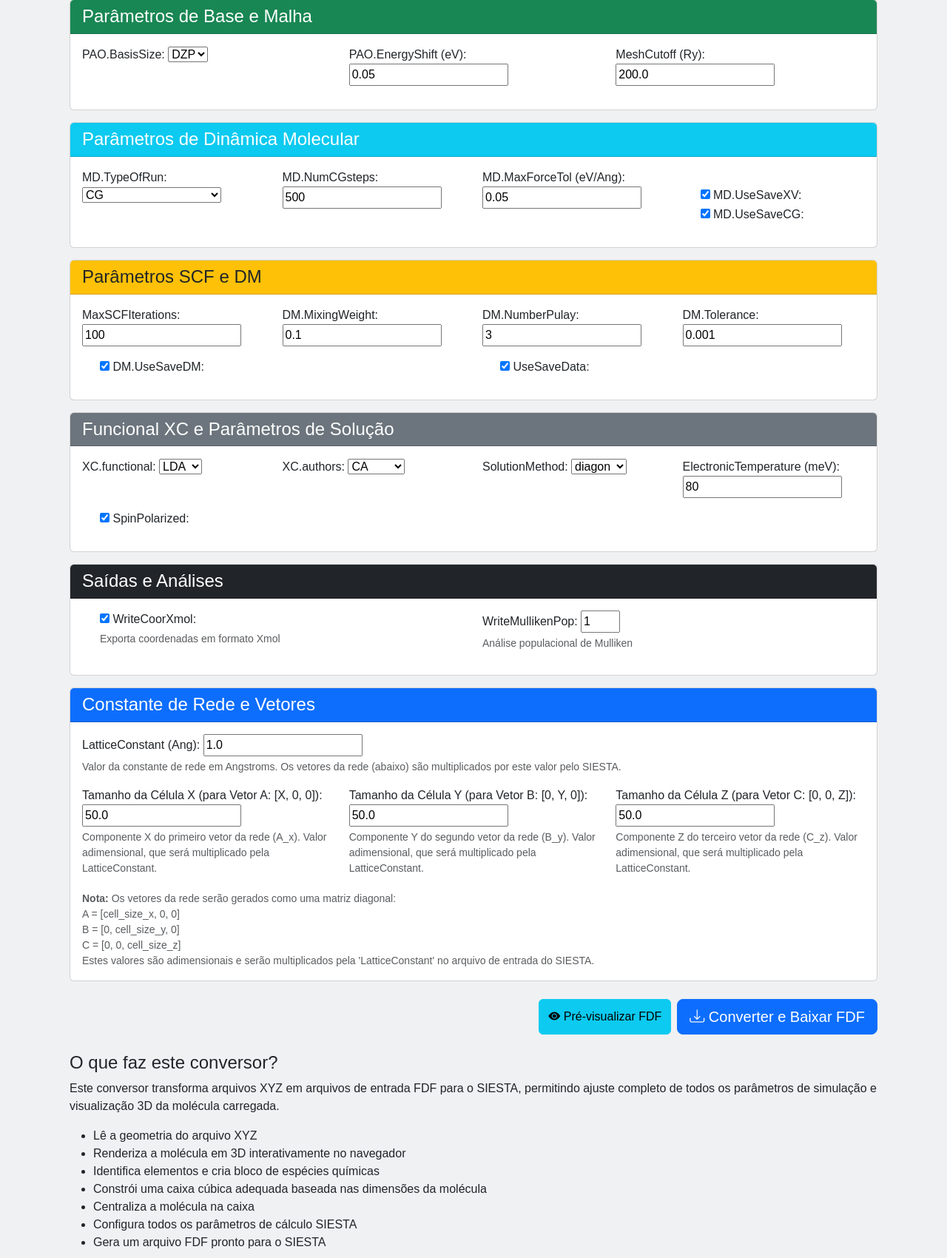
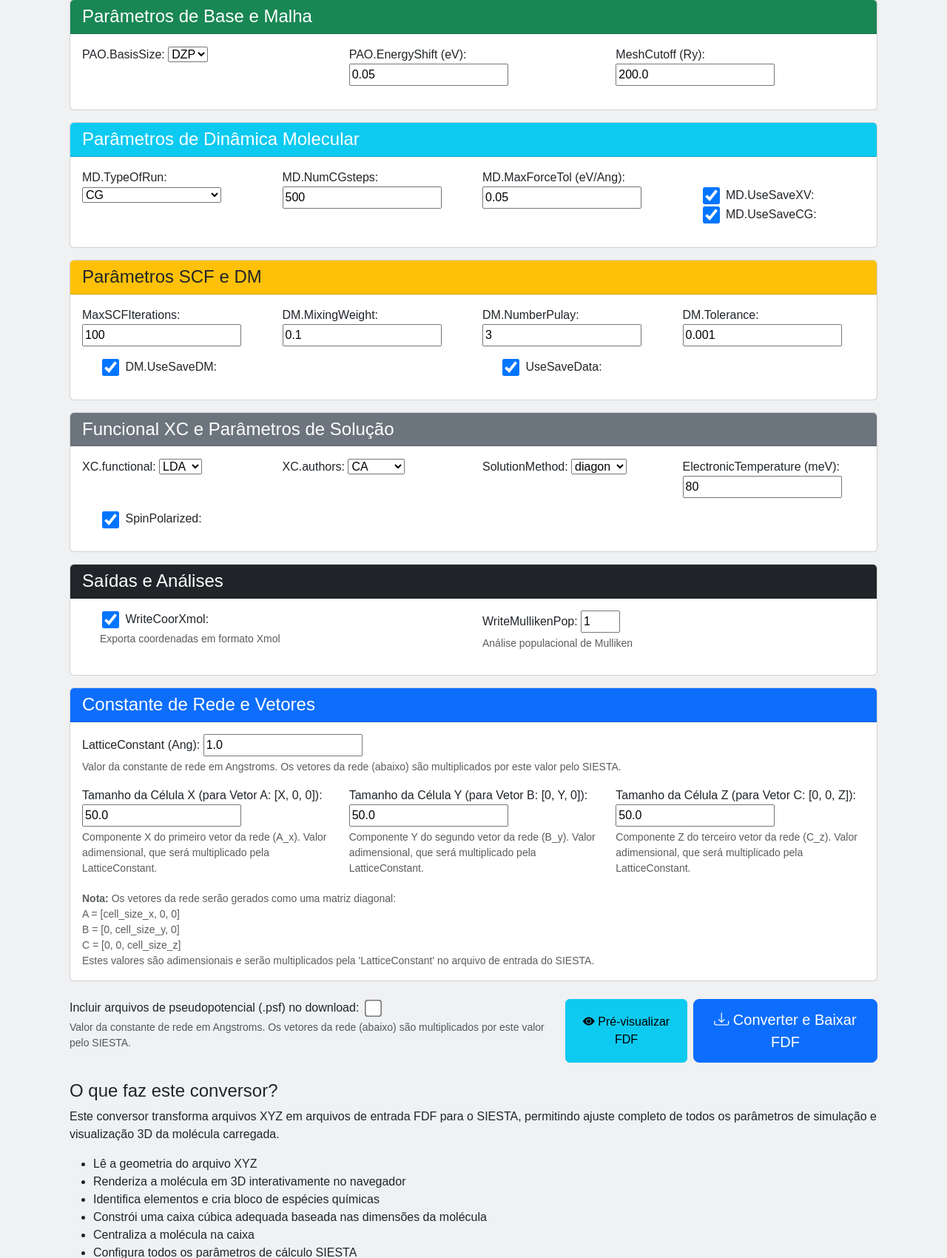
Before and after one commit to GustavoGarciaPereira/SIESTA_Platform, a Django app: page /convert/ in a window 1280 px wide. Shown: the part 906-2606 px from the top of the page at 74% size. Run offline with Django 4.2, Linux system fonts and the light colour scheme.

Commit message:
add pseudos em zip

```diff
--- a/converter/templates/base.html
+++ b/converter/templates/base.html
@@ -43,6 +43,17 @@
         .container {
             flex: 1; /* Faz com que o conteúdo principal ocupe o espaço restante */
         }
+        input[type="checkbox"] {
+            /* Aumenta o tamanho do checkbox. Ajuste o valor 1.8 como desejar. */
+            transform: scale(1.8);
+
+            /* Opcional, mas recomendado: Adiciona um espaço para não colar no texto. */
+            margin-right: 9px;
+            margin-left: 8px;
+
+            /* Opcional, mas recomendado: Melhora o alinhamento vertical com o texto. */
+            vertical-align: middle;
+          }
     </style>
     {% block extra_css %}{% endblock %}  <!-- Bloco para CSS adicional específico de páginas -->
 </head>
--- a/converter/templates/converter/upload.html
+++ b/converter/templates/converter/upload.html
@@ -347,6 +347,14 @@
 
         <!-- Botões de ação no final do formulário -->
         <div class="d-flex gap-2 justify-content-end mt-4 mb-4">
+            <div class="mb-3">
+                {{ form.download_pseudos.label_tag }}
+                {{ form.download_pseudos }}
+                {% if form.download_pseudos.errors %}
+                <div class="invalid-feedback d-block">{{ form.download_pseudos.errors }}</div>
+                {% endif %}
+                <div class="form-text">{{ form.lattice_constant.help_text }}</div>
+            </div>
             <button type="button" id="previewButton" class="btn btn-info">
                 <i class="bi bi-eye-fill"></i> Pré-visualizar FDF
             </button>
--- a/converter/views.py
+++ b/converter/views.py
@@ -2,6 +2,7 @@ import os
 
 from django.urls import reverse_lazy
 import numpy as np
+import zipfile
 from django.shortcuts import render
 from django.http import HttpResponse, JsonResponse
 from django.conf import settings
@@ -45,6 +46,12 @@ import io
 from collections import OrderedDict
 
 class SIESTAParametersForm(forms.Form):
+    download_pseudos = forms.BooleanField(
+            label='Incluir arquivos de pseudopotencial (.psf) no download',
+            required=False,
+            initial=False,
+            help_text='Se marcado, o download será um arquivo .zip contendo o .fdf e os arquivos .psf necessários.'
+        )
 
     lattice_constant = forms.FloatField(
             label='LatticeConstant (Ang)',
@@ -222,28 +229,72 @@ class ConvertView(View):
             system_name = xyz_file.name.rsplit('.', 1)[0]
 
         # Converte o arquivo
-        fdf_content = self.convert_xyz_to_fdf(xyz_file, system_name, params)
+        fdf_content, unique_species = self.convert_xyz_to_fdf(xyz_file, system_name, params)
 
-        # Verifica se é uma solicitação de pré-visualização ou download
         if 'preview' in request.POST:
+            # Lógica de preview permanece a mesma
             if request.headers.get('X-Requested-With') == 'XMLHttpRequest':
-                # Retorna apenas o conteúdo para AJAX
                 return JsonResponse({
                     'content': fdf_content,
                     'filename': f"{slugify(system_name)}.fdf"
                 })
             else:
-                # Renderiza a página com pré-visualização
                 return render(request, self.template_name, {
                     'form': form,
                     'preview_content': fdf_content,
                     'preview_filename': f"{slugify(system_name)}.fdf"
                 })
         else:
-            # Prepara o arquivo para download
+            # ### ALTERADO ###: Lógica de download com opção de ZIP
+            if params.get('download_pseudos'):
+                # Chama a função para criar o arquivo ZIP
+                zip_response = self.create_zip_archive(request, fdf_content, system_name, unique_species)
+                return zip_response
+            else:
+                # Comportamento antigo: baixar apenas o .fdf
+                response = HttpResponse(fdf_content, content_type='text/plain')
+                response['Content-Disposition'] = f'attachment; filename="{slugify(system_name)}.fdf"'
+                return response
+
+
+    def create_zip_archive(self, request, fdf_content, system_name, unique_species):
+        """Cria um arquivo ZIP em memória contendo o .fdf e os arquivos .psf necessários."""
+
+        # Verifica se o diretório de pseudopotenciais foi configurado
+        if not hasattr(settings, 'PSEUDOPOTENTIALS_DIR') or not os.path.isdir(settings.PSEUDOPOTENTIALS_DIR):
+            messages.error(request, "O diretório de pseudopotenciais não está configurado no servidor. Apenas o arquivo .fdf será baixado.")
             response = HttpResponse(fdf_content, content_type='text/plain')
             response['Content-Disposition'] = f'attachment; filename="{slugify(system_name)}.fdf"'
             return response
+
+        zip_buffer = io.BytesIO()
+        with zipfile.ZipFile(zip_buffer, 'w', zipfile.ZIP_DEFLATED) as zip_f:
+            # 1. Adiciona o arquivo .fdf ao zip
+            fdf_filename = f"{slugify(system_name)}.fdf"
+            zip_f.writestr(fdf_filename, fdf_content)
+
+            # 2. Adiciona os arquivos .psf ao zip
+            pseudos_dir = settings.PSEUDOPOTENTIALS_DIR
+            for sym in unique_species:
+                # Assumindo que o funcional é 'lda' por enquanto, como no seu código original.
+                # Para maior flexibilidade, isso poderia vir do formulário.
+                pseudo_filename = f"{sym}.lda.psf"
+                pseudo_path = os.path.join(pseudos_dir, pseudo_filename)
+
+                if os.path.exists(pseudo_path):
+                    # Adiciona o arquivo ao zip sem a estrutura de diretórios do servidor
+                    zip_f.write(pseudo_path, arcname=pseudo_filename)
+                else:
+                    # Informa ao usuário que um arquivo .psf não foi encontrado
+                    messages.warning(request, f"Aviso: O arquivo de pseudopotencial '{pseudo_filename}' não foi encontrado no servidor e não foi incluído no .zip.")
+
+        # Prepara a resposta HTTP para o arquivo ZIP
+        zip_buffer.seek(0)
+        response = HttpResponse(zip_buffer, content_type='application/zip')
+        response['Content-Disposition'] = f'attachment; filename="{slugify(system_name)}.zip"'
+        return response
+
+
 
     def read_xyz(self, file_obj):
         """Lê um arquivo XYZ e retorna uma lista de tuplas (símbolo, x, y, z)"""
@@ -270,61 +321,39 @@ class ConvertView(View):
         return min(xs), max(xs), min(ys), max(ys), min(zs), max(zs)
 
     def convert_xyz_to_fdf(self, xyz_file, system_name, params):
-        """Converte um arquivo XYZ para formato FDF do SIESTA mantendo as coordenadas originais"""
-        # Restaurar o arquivo para o início (caso já tenha sido lido)
+        """Converte um arquivo XYZ para formato FDF e retorna o conteúdo e as espécies únicas."""
         if hasattr(xyz_file, 'seek'):
             xyz_file.seek(0)
 
-        # Lê o arquivo XYZ
         atoms = self.read_xyz(xyz_file)
 
-        # Mapeamento para os tipos de espécies específicos
-        species_map = {
-            'C': 6,
-            'N': 7,
-            'O': 8,
-            'H': 1,
-            'S': 16,
-        }
+        # ### ALTERADO ###: Simplifiquei a identificação de espécies
+        unique_species = sorted(list(set(atom[0] for atom in atoms)))
 
-        # Identifica espécies únicas presentes no arquivo
-        unique_species = sorted([sym for sym in set(sym for sym, *_ in atoms) if sym in species_map])
-
-        # Cria o arquivo FDF
         output = io.StringIO()
 
+        # ... (lógica de escrita do FDF, sem alterações) ...
         output.write(f"SystemName    {system_name}\n")
-        output.write(f"SystemLabel    {system_name}\n")  # Espaço após Label para corresponder ao exemplo
+        output.write(f"SystemLabel    {system_name}\n")
         output.write(f"NumberOfAtoms    {len(atoms)}\n")
         output.write(f"NumberOfSpecies  {len(unique_species)}\n")
 
-        # Bloco de espécies químicas
-        # output.write("%block ChemicalSpeciesLabel\n")
-        # for sym in unique_species:
-        #     species_num = species_map.get(sym, 0)
-        #     atomic_num = self.PT.get(sym, 0)
-        #     output.write(f" {species_num}   {atomic_num}    {sym}.lda\n")
-        # output.write("%endblock ChemicalSpeciesLabel\n\n")
-
-        # Bloco de espécies químicas
         dici = {}
         output.write("%block ChemicalSpeciesLabel\n")
-        # Use enumerate para obter um índice sequencial (começando em 1)
         for idx, sym in enumerate(unique_species, start=1):
-            atomic_num = self.PT.get(sym, 0)  # Assume-se que self.PT contém os números atômicos corretos
-            # Use 'idx' para a primeira coluna, garantindo a sequência 1, 2, 3, ...
-            dici.update({atomic_num:idx})
-
+            atomic_num = self.PT.get(sym, 0)
+            dici[sym] = idx
+            # ### NOTA ###: O '.lda' está fixo aqui. Se você usar outros funcionais (GGA, etc)
+            # que exigem arquivos .psf diferentes (ex: C.pbe.psf), esta linha precisará
+            # ser tornada dinâmica com base no valor de XC.functional do formulário.
             output.write(f" {idx}   {atomic_num}    {sym}.lda\n")
         output.write("%endblock ChemicalSpeciesLabel\n\n")
 
-        # Define o tamanho da célula de simulação (caixa)
-        cell_size_x = params.get('cell_size_x', 50.0)  # Usar 50.0 como padrão
-        cell_size_y = params.get('cell_size_y', 50.0)  # Usar 50.0 como padrão
-        cell_size_z = params.get('cell_size_z', 50.0)  # Usar 50.0 como padrão
-        lc = params.get('lattice_constant', 1.0)  # Usar 50.0 como padrão
+        cell_size_x = params.get('cell_size_x', 50.0)
+        cell_size_y = params.get('cell_size_y', 50.0)
+        cell_size_z = params.get('cell_size_z', 50.0)
+        lc = params.get('lattice_constant', 1.0)
 
-        # Constante de rede e vetores
         output.write(f"LatticeConstant {lc:.1f} Ang\n")
         output.write("%block LatticeVectors\n")
         output.write(f"  {cell_size_x:.3f} 0.000  0.000\n")
@@ -332,52 +361,39 @@ class ConvertView(View):
         output.write(f"  0.000  0.000  {cell_size_z:.3f}\n")
         output.write("%endblock LatticeVectors\n\n")
 
-        # Coordenadas atômicas
         output.write("AtomicCoordinatesFormat NotScaledCartesianAng\n")
-        output.write("AtomCoorFormatOut   NotScaledCartesianAng\n")  # Linha necessária no formato esperado
+        output.write("AtomCoorFormatOut   NotScaledCartesianAng\n")
         output.write("%block AtomicCoordinatesAndAtomicSpecies \n")
 
-        # Escreve as coordenadas com formatação exata
         for sym, x, y, z in atoms:
-            species_num = species_map.get(sym, 0)
-            # '<10.5f' para formatação com 5 casas decimais e alinhamento à esquerda em campo de largura 10
-            aaa = dici.get(species_num, False)
-            if aaa:
-                output.write(f"   {x:<10.6f}    {y:<10.6f}    {z:<10.6f}    {aaa}\n")
+            species_idx = dici.get(sym)
+            if species_idx:
+                output.write(f"   {x:<10.6f}    {y:<10.6f}    {z:<10.6f}    {species_idx}\n")
 
         output.write("%endblock AtomicCoordinatesAndAtomicSpecies\n\n")
 
-        # Adiciona os parâmetros SIESTA do formulário
+        # ... (resto da escrita dos parâmetros, sem alterações) ...
         output.write(f"PAO.BasisSize    {params.get('PAO_BasisSize', 'DZP')}\n")
         output.write(f"PAO.EnergyShift   {params.get('PAO_EnergyShift', 0.05)} eV\n")
         output.write(f"MD.TypeOfRun    {params.get('MD_TypeOfRun', 'CG')}\n")
         output.write(f"MD.NumCGsteps    {params.get('MD_NumCGsteps', 1000)}\n")
         output.write(f"MaxSCFIterations  {params.get('MaxSCFIterations', 100)}\n")
-
         if params.get('SpinPolarized', True):
             output.write("SpinPolarized true\n")
-
         output.write(f"MD.MaxForceTol    {params.get('MD_MaxForceTol', 0.05)} eV/Ang\n")
         output.write(f"MeshCutoff    {params.get('MeshCutoff', 200.0)} Ry\n")
-
         if params.get('DM_UseSaveDM', True):
             output.write("DM.UseSaveDM    true\n")
-
         if params.get('UseSaveData', True):
             output.write("UseSaveData    true\n")
-
         if params.get('MD_UseSaveXV', True):
             output.write("MD.UseSaveXV    true\n")
-
         if params.get('MD_UseSaveCG', True):
             output.write("MD.UseSaveCG    true\n")
-
         output.write(f"DM.MixingWeight   {params.get('DM_MixingWeight', 0.10):.2f}\n")
         output.write(f"DM.NumberPulay    {params.get('DM_NumberPulay', 3)}\n")
-
         if params.get('WriteCoorXmol', True):
             output.write("WriteCoorXmol\n")
-
         output.write(f"WriteMullikenPop {params.get('WriteMullikenPop', 1)}\n")
         output.write(f"XC.functional    {params.get('XC_functional', 'LDA')}\n")
         output.write(f"XC.authors    {params.get('XC_authors', 'CA')} \n")
@@ -385,7 +401,8 @@ class ConvertView(View):
         output.write(f"ElectronicTemperature  {params.get('ElectronicTemperature', 80)} meV\n")
         output.write(f"DM.Tolerance    {params.get('DM_Tolerance', 1.0E-3):.8E}\n")
 
-        return output.getvalue()
+        # ### ALTERADO ###: Retorna o conteúdo e a lista de espécies
+        return output.getvalue(), unique_species
 
 
 from django.contrib.auth import authenticate, login
--- a/heparin_converter/settings.py
+++ b/heparin_converter/settings.py
@@ -82,6 +82,7 @@ WSGI_APPLICATION = 'heparin_converter.wsgi.application'
 # Configurações de mídia para uploads de arquivos
 MEDIA_URL = '/media/'
 MEDIA_ROOT = os.path.join(BASE_DIR, 'media')
+PSEUDOPOTENTIALS_DIR = os.path.join(BASE_DIR, 'pseudos')
 # Database
 # https://docs.djangoproject.com/en/4.2/ref/settings/#databases
 
```
Also changed, not shown: 4 other files.
